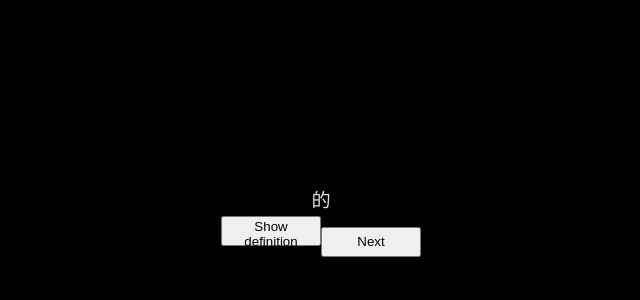
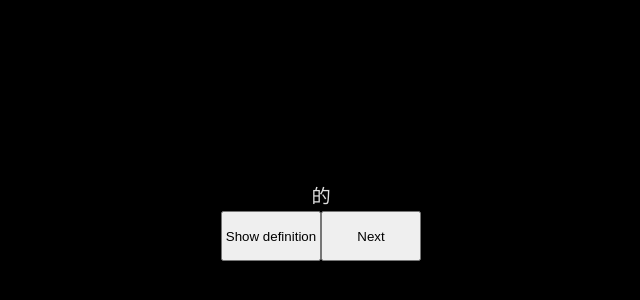
Before and after one commit to MathiasHv18/HanziTest, a Vue app: page /flashCardsGame in a window 1280 px wide. Shown: the part 178-478 px from the top of the page, without its empty margins (319-959 px from the left). Built offline with nearby package versions, Linux system fonts and the light colour scheme.

Commit message:
Button fixed

```diff
--- a/src/components/FlashCardsGame.vue
+++ b/src/components/FlashCardsGame.vue
@@ -3,13 +3,16 @@
     <div v-if="hskData.length > 0">
       <p>{{ hskData[currentIndex].simplified }}</p>
       <p v-if="showDefinition == true">{{ hskData[currentIndex].english }}</p>
-      <button @click="toggleDefinition">Show definition</button>
-      <button @click="nextCard">Next</button>
+      <button class="showDefinition" @click="toggleDefinition">
+        Show definition
+      </button>
+      <button class="nextCard" @click="nextCard">Next</button>
     </div>
   </div>
 </template>
 
 <script>
+import "../styles/flashCards.css";
 import HSK from "../json/HSK1.json";
 
 export default {
--- /dev/null
+++ b/src/styles/flashCards.css
@@ -0,0 +1,6 @@
+.showDefinition,
+.nextCard {
+  padding: 0px;
+  margin: 0px;
+  height: 50px;
+}
```
